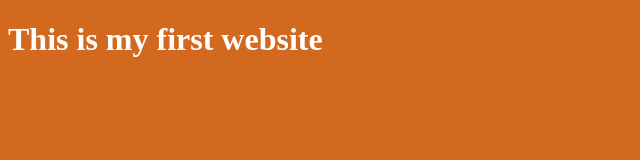
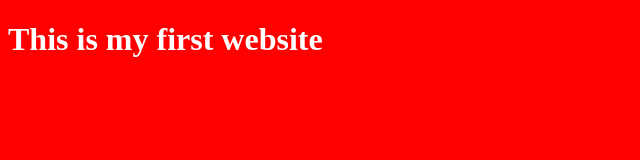
Before and after one commit to G1290-hik/potential-disco, a plain HTML site: page index.html in a window 1280 px wide. Shown: the whole page, without its empty margins (0-640 px from the left). Drawn offline with Linux system fonts and the light colour scheme.

Commit message:
Intial Commit

```diff
--- a/style.css
+++ b/style.css
@@ -1,4 +1,4 @@
 body{
-    background-color: chocolate;
+    background-color: red;
     color: white;
 }
```
